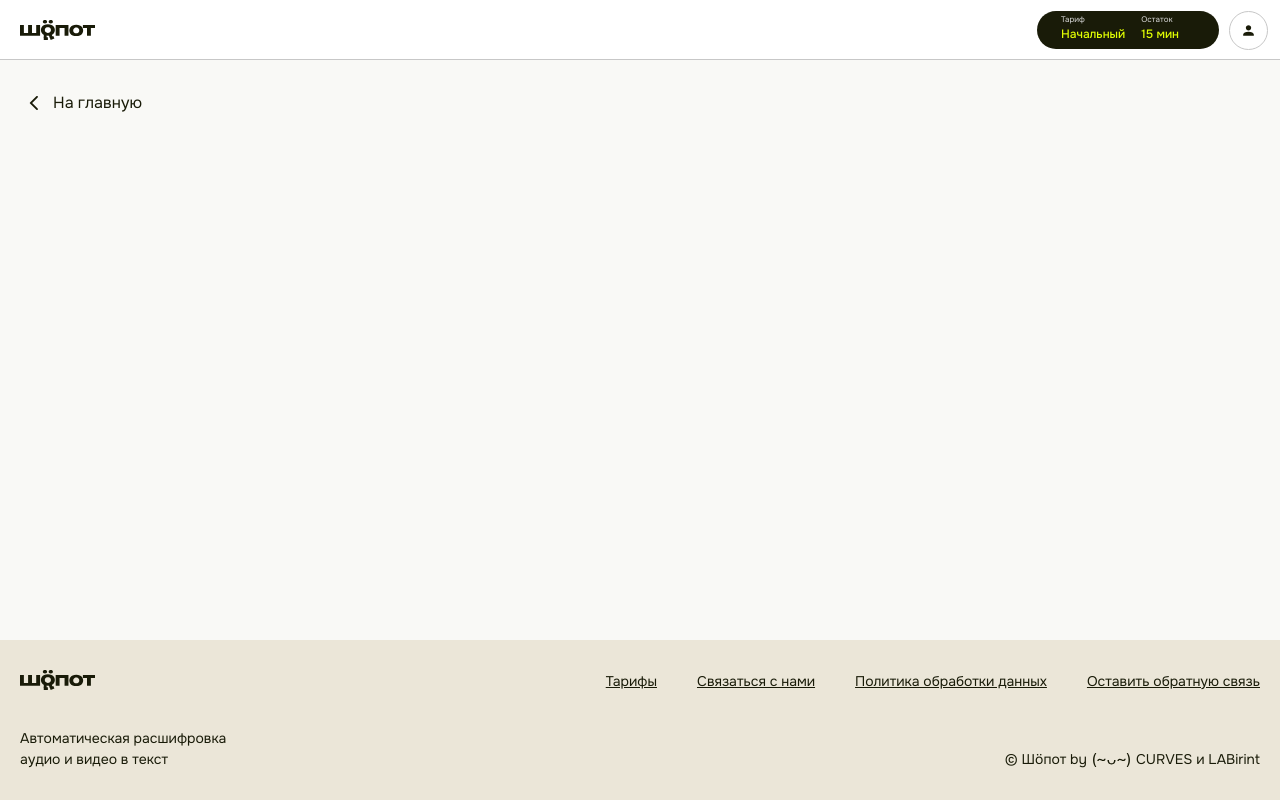
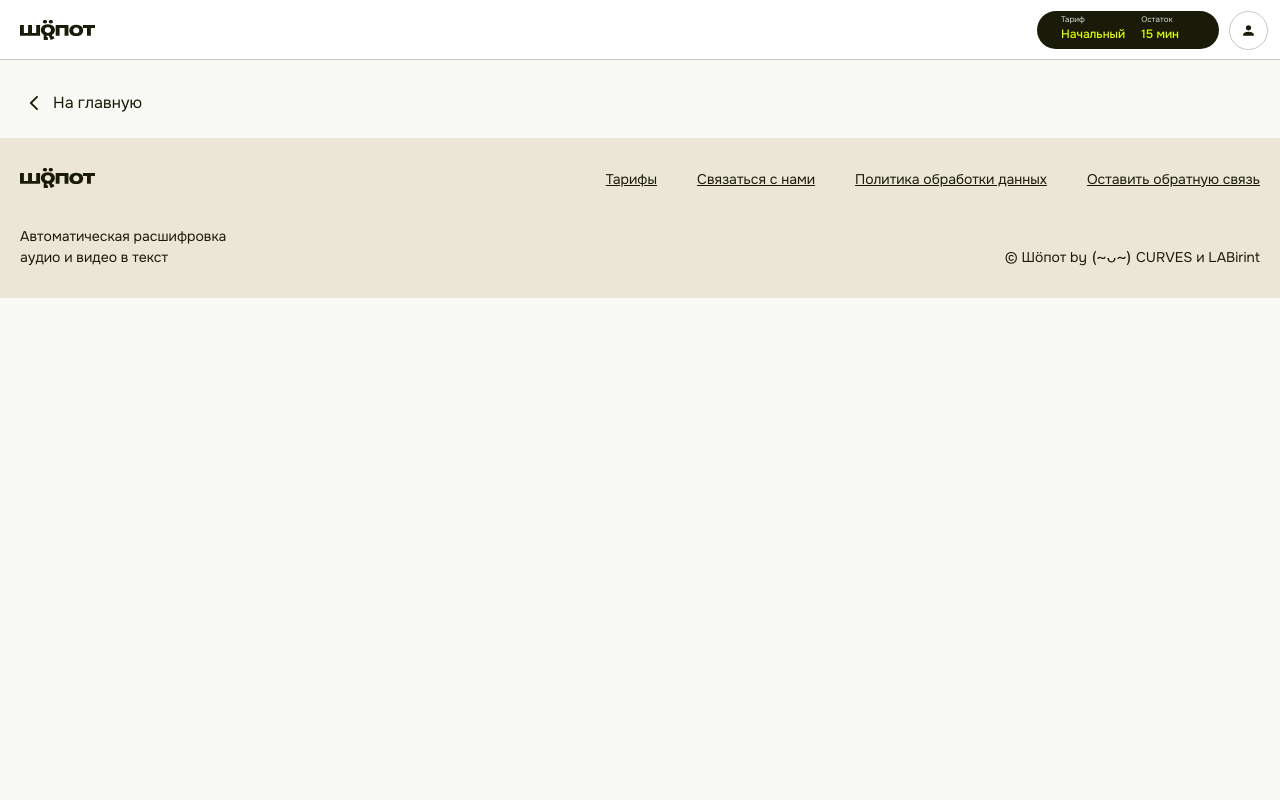
Before and after one commit to Twocram/curves, a Vue app: page / in a window 1280 px wide. Built offline with nearby package versions, Linux system fonts and the light colour scheme; no server answers.

Commit message:
[fix] layout and footer styles

```diff
--- a/src/components/VFooter.vue
+++ b/src/components/VFooter.vue
@@ -33,9 +33,6 @@ import smile from "@assets/smile.svg";
 
 <style scoped>
 .footer-container {
-  position: fixed;
-  bottom: 0;
-  left: 0;
   height: 160px;
   width: 100%;
   background: #ebe6d8;
--- a/src/components/VLayout.vue
+++ b/src/components/VLayout.vue
@@ -13,6 +13,9 @@ import VHeader from "@components/VHeader.vue";
 
 <style scoped>
 .layout {
-  padding: 80px 0 236px 0;
+  padding: 80px 0 0 0;
+  height: 100%;
+  display: flex;
+  flex-direction: column;
 }
 </style>
```
